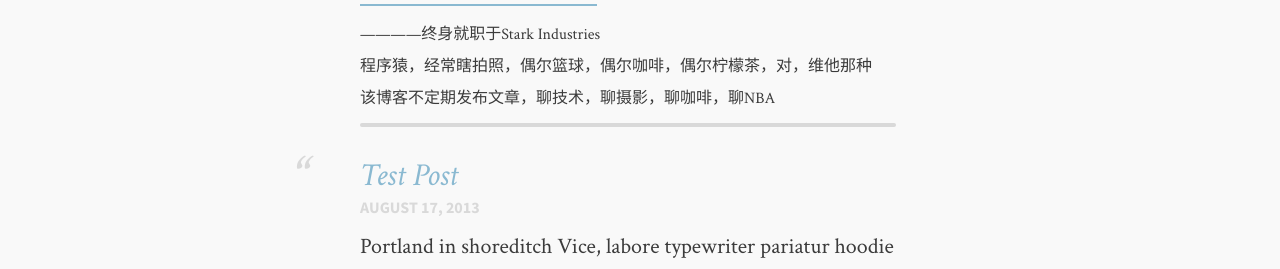
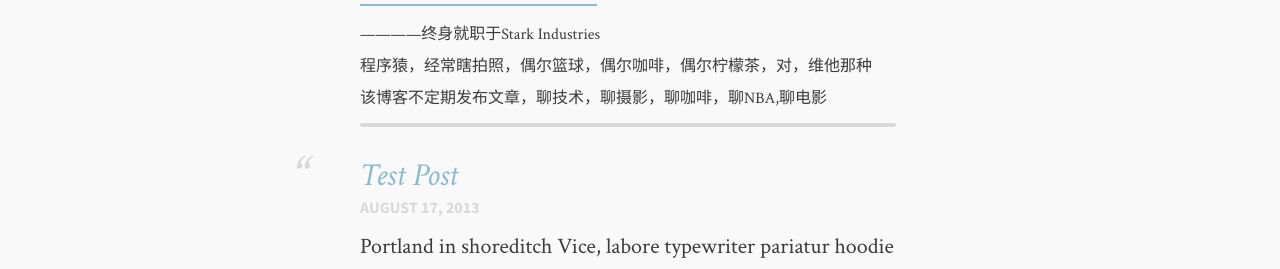
Before and after one commit to HericYoung/Blog, a Jekyll site: the page built from index.md, in a window 1280 px wide. Shown: the part 191-460 px from the top of the page. Built offline with Jekyll 4.4.1, drawn with Linux system fonts in a browser that asks for light colours.

Commit message:
no message

```diff
--- a/_includes/head-dark.html
+++ b/_includes/head-dark.html
@@ -40,7 +40,7 @@
 
 <!-- Icons -->
 <!-- 16x16 -->
-<link rel="shortcut icon" href="{{ site.url }}/favicon.ico">
+<link rel="shortcut icon" href="{{ site.url }}/arc.ico">
 
 <div id="bump">
   <body class="">
--- a/index.md
+++ b/index.md
@@ -1,7 +1,7 @@
 ---
 layout: home
 title: "H3ric Young"
-description: ————终身就职于Stark Industries<br><br>程序猿，经常瞎拍照，偶尔篮球，偶尔咖啡，偶尔柠檬茶，对，维他那种<br><br>该博客不定期发布文章，聊技术，聊摄影，聊咖啡，聊NBA<br>
+description: ————终身就职于Stark Industries<br><br>程序猿，经常瞎拍照，偶尔篮球，偶尔咖啡，偶尔柠檬茶，对，维他那种<br><br>该博客不定期发布文章，聊技术，聊摄影，聊咖啡，聊NBA,聊电影<br>
 tags: [Jekyll, theme, responsive, blog, template]
 image:
   feature: typewriter.jpg
```
Also changed, not shown: arc.ico (added), favicon2.ico (added).
